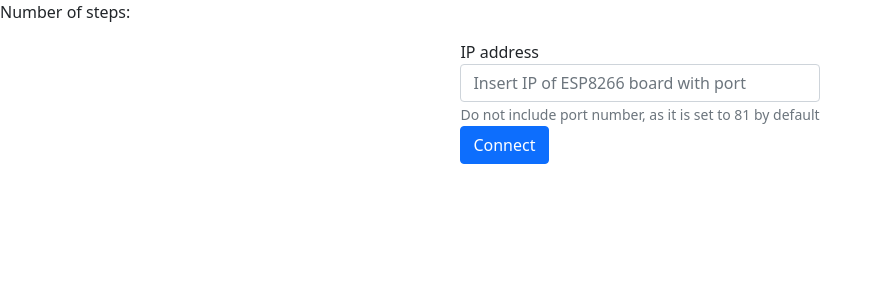
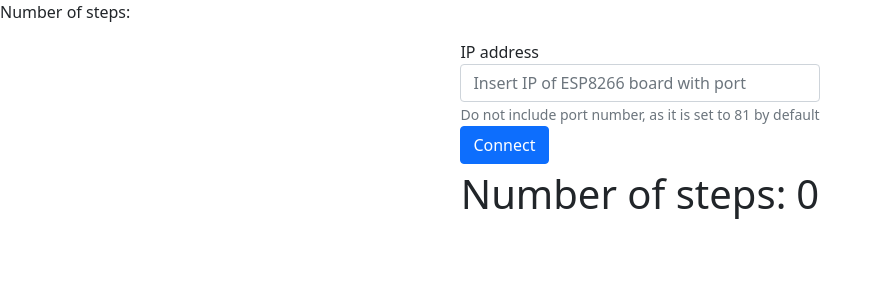
Before and after one commit to anzeha/pedometer-frontend, an Angular app: page / in a window 1280 px wide. Shown: the top 300 px of the page, without its empty margins (0-882 px from the left). Built offline with nearby package versions, Linux system fonts and the light colour scheme; what ng2-charts would draw is missing.

Commit message:
showing steps

```diff
--- a/src/app/pedometer/pedometer.component.css
+++ b/src/app/pedometer/pedometer.component.css
@@ -31,3 +31,9 @@
   flex: auto;
   margin-top: 10px;
 }
+
+.steps_container {
+  justify-content: center;
+  display: flex;
+  flex: auto;
+}
--- a/src/app/pedometer/pedometer.component.html
+++ b/src/app/pedometer/pedometer.component.html
@@ -30,6 +30,10 @@
   <div class="alert_message" *ngIf="connected">
     <div class="alert alert-success" role="alert">Successfully connected!</div>
   </div>
+  <div class="steps_container">
+    <p class="fs-1">Number of steps:</p>
+    <p class="fs-1" style="margin-left: 10px">{{ stepsCount }}</p>
+  </div>
   <div class="plot" *ngIf="accTrace$ | async as trace">
     <canvas
       baseChart
--- a/src/app/pedometer/pedometer.component.ts
+++ b/src/app/pedometer/pedometer.component.ts
@@ -1,5 +1,5 @@
 import { Component } from '@angular/core';
-import { catchError, map, Observable, of } from 'rxjs';
+import { catchError, map, Observable, of, tap } from 'rxjs';
 import { WebSocketService } from 'src/app/services/web-socket.service';
 import { ChartOptions } from 'chart.js';
 import 'chartjs-adapter-moment';
@@ -15,7 +15,7 @@ export class PedometerComponent {
   connected: boolean = false;
   loading: boolean = false;
   accTrace$: Observable<any> = of(null);
-
+  stepsCounter: number = 0;
   constructor(private _webSocketService: WebSocketService) {}
 
   onIP_submit() {
@@ -54,6 +54,10 @@ export class PedometerComponent {
         return err;
       })
     );
+    this._webSocketService.step.subscribe((data) => {
+      console.log(data);
+      this.stepsCount++;
+    });
   }
 
   ngOnInit(): void {
@@ -93,8 +97,8 @@ export class PedometerComponent {
         },
       },
       y: {
-        min: -1.7,
-        max: 1.8,
+        min: -1.5,
+        max: 1.5,
       },
     },
   };
--- a/src/app/services/web-socket.service.ts
+++ b/src/app/services/web-socket.service.ts
@@ -1,5 +1,12 @@
 import { Injectable } from '@angular/core';
-import { catchError, map, Observable, Observer } from 'rxjs';
+import {
+  BehaviorSubject,
+  catchError,
+  map,
+  Observable,
+  Observer,
+  of,
+} from 'rxjs';
 import { AnonymousSubject, Subject } from 'rxjs/internal/Subject';
 import { webSocket } from 'rxjs/webSocket';
 
@@ -23,7 +30,11 @@ export class WebSocketService {
     timestamps: Date[];
   }>;
 
-  constructor() {}
+  public step: Subject<number>;
+
+  constructor() {
+    this.step = new Subject<number>();
+  }
 
   public createConnection(url: string) {
     return (this.messages = <
@@ -55,7 +66,7 @@ export class WebSocketService {
             this._z.push(data.accs.z);
             this._treshold.push(data.treshold);
           } else {
-            console.log(data);
+            this.step.next(data.steps);
           }
 
           if (this._y.length > 20) {
```
